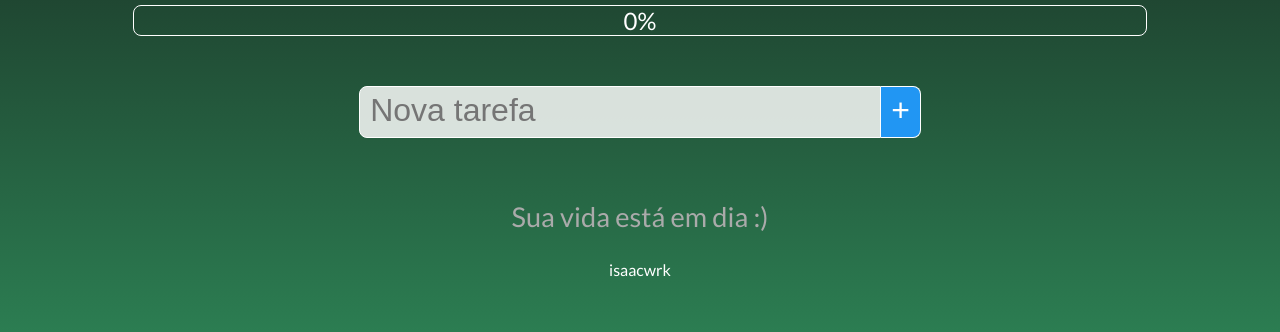
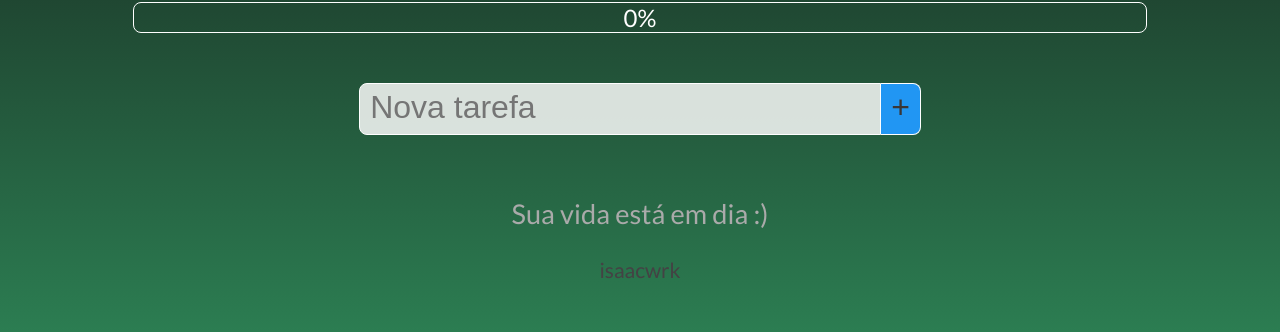
Before and after one commit to isaacwrk/Todolist.v2, a Vue app: page / in a window 1280 px wide. Shown: the part 313-645 px from the top of the page. Built offline with nearby package versions, Linux system fonts and the light colour scheme.

Commit message:
adding some hover effects

```diff
--- a/src/components/Footer.vue
+++ b/src/components/Footer.vue
@@ -13,9 +13,11 @@ export default {
 <style>
 .link{
     text-decoration: none;
-    color:white;
+    color:rgb(68, 66, 68);
+    font-size: 21px;
+    font-weight: 500;
 }
 .link:hover{
-    color:rgb(209, 205, 205);
+    color:rgb(209, 209, 205);
 }
 </style>
--- a/src/components/NewTask.vue
+++ b/src/components/NewTask.vue
@@ -31,7 +31,7 @@ export default {
         font-size: 2rem;
         border: 1px solid #FFF;
         padding: 5px 10px 8px;
-        color: #FFF;
+        color: rgb(58, 54, 54);
     }
 
     input.form-element{
--- a/src/components/Task.vue
+++ b/src/components/Task.vue
@@ -44,12 +44,21 @@ export default {
     background-color: #F44336;
 }
 
+.pending:hover{
+    background-color: #f5564b;
+}
+
 .done{
     color:#DDD;
     border-left: 12px solid #0A8F08;
     background-color: #4CAF50;
     text-decoration: line-through;
 }
+
+.done:hover{
+    border-left: 12px solid #5ed662;
+}
+
 .pending .close{
     background-color: #B73229;
 }
```
